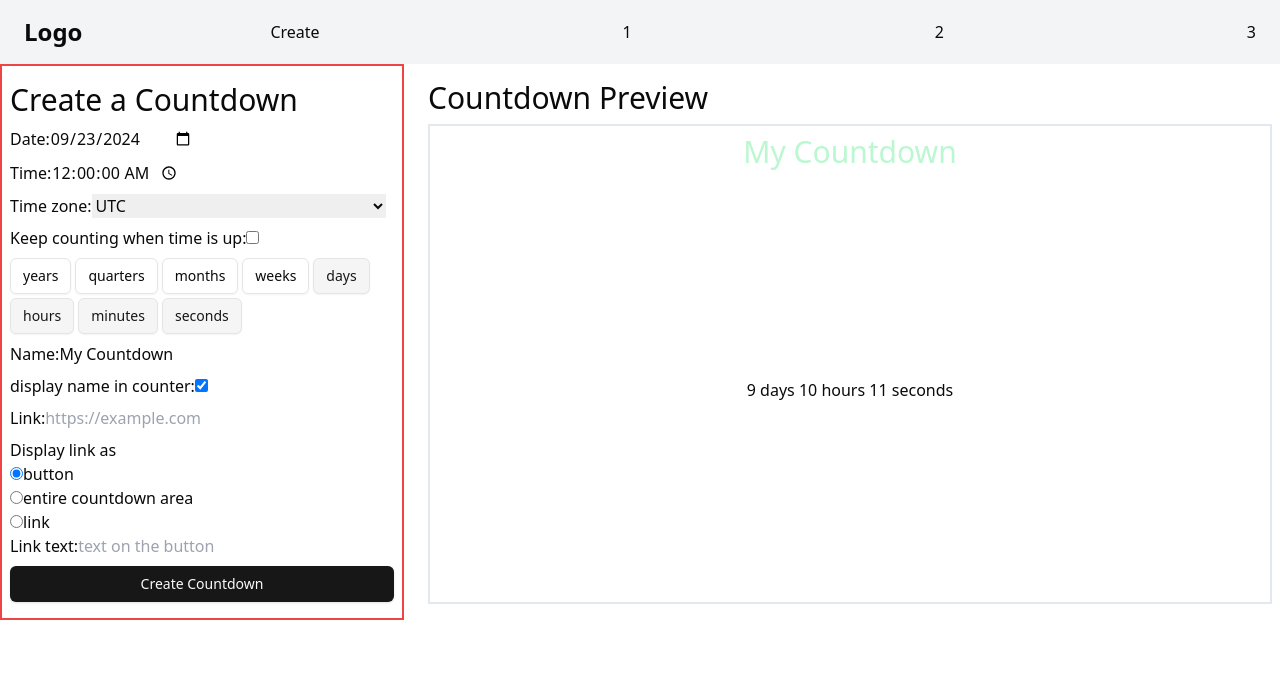
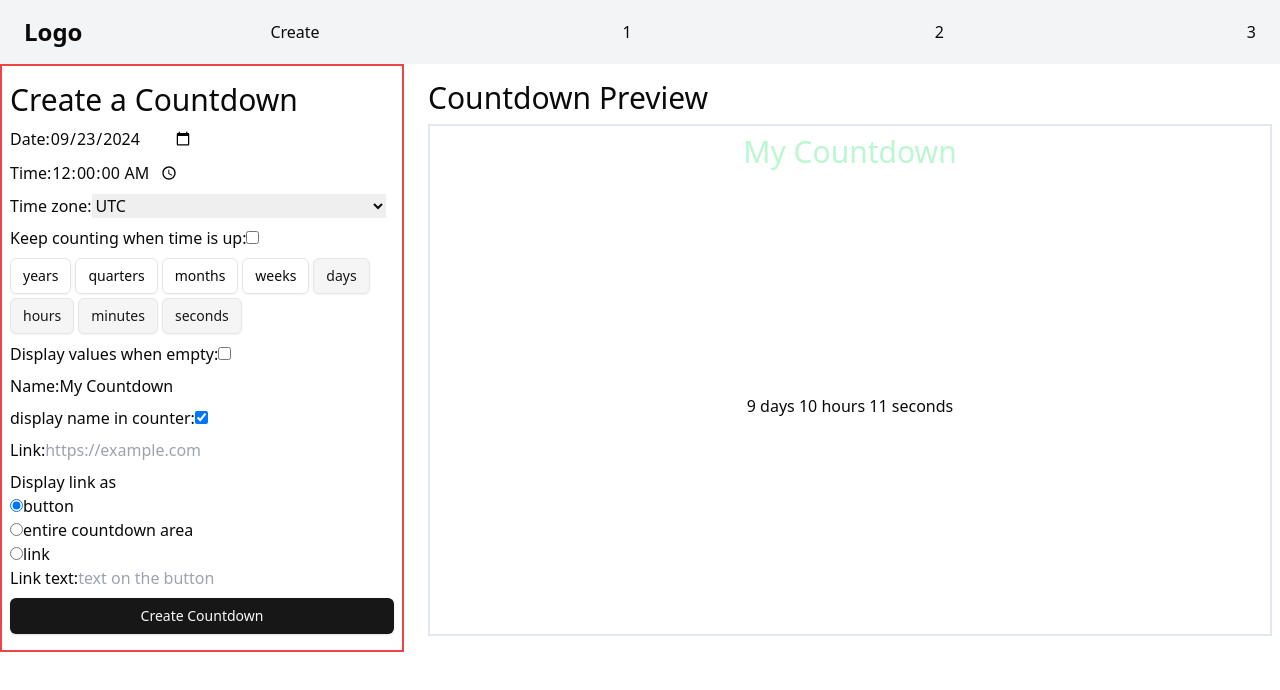
Before and after one commit to Daan-v-Berkel/countdown, a React (Vite) app: page / in a window 1280 px wide. Shown: the top 690 px of the page. Built offline with nearby package versions, Linux system fonts and the light colour scheme.

Commit message:
added option for displaying empty values. alst changes for countdownDetails to work

```diff
--- a/src/components/CountdownDisplay.jsx
+++ b/src/components/CountdownDisplay.jsx
@@ -13,7 +13,6 @@ function CountdownDisplay({ countdownData, countdownDetails }) {
 			seconds: null,
 		}
 	);
-	const [duration, SetDuration] = useState(Duration.fromMillis(0));
 	const [isFinished, setIsFinished] = useState(false);
 
 	const getCountdown = () => {
@@ -63,6 +62,9 @@ function CountdownDisplay({ countdownData, countdownDetails }) {
 				<p>Loading...</p>
 				:
 				Object.entries(timeLeft).map(([key, value]) => (
+					countdownDetails.forceTimeValueWhenEmpty ?
+					<span key={key}>{Math.abs(parseInt(value))} {key} </span>
+					:
 					Math.abs(value) > 0 && <span key={key}>{Math.abs(parseInt(value))} {key} </span>
 				))
 			}
--- a/src/components/CountdownForm.jsx
+++ b/src/components/CountdownForm.jsx
@@ -29,6 +29,7 @@ function CountdownForm() {
 		countdownLink: '',
 		linkText: '',
 		linkType: 'button',
+		forceTimeValueWhenEmpty: false,
 		errors: {},
 	});
 	const [createdCountdown, setCreatedCountdown] = useState(null);
@@ -42,7 +43,7 @@ function CountdownForm() {
 		}
     // Save countdown data to localStorage atm
 		const countdownId = Math.random().toString(36).substr(2, 9);  // Generate a unique id
-    localStorage.setItem(countdownId, JSON.stringify(countdownData));
+    localStorage.setItem(countdownId, JSON.stringify({countdownData: countdownData, countdownDetails: countdownDetails}));
     setCreatedCountdown(window.location + `countdown/${countdownId}`);
   };
 
@@ -188,14 +189,26 @@ function CountdownForm() {
 					name="timeValuesDisplayed">
 						{Object.entries(countdownData.timeValuesDisplayed).map(([key, value]) => (
 							<ToggleGroupItem
-								defaultChecked={value}
-								value={key} key={key}
-								name={key}
-								>{key}
+							defaultChecked={value}
+							value={key} key={key}
+							name={key}
+							>{key}
 								</ToggleGroupItem>
 						))}
 					</ToggleGroup>
 
+					<label>
+						Display values when empty:
+						<input
+							type="checkbox"
+							name="forceTimeValueWhenEmpty"
+							checked={countdownDetails.keepCforceTimeValueWhenEmptyounting}
+							onChange={handleDetailChange}
+						/>
+						{countdownDetails.errors.forceTimeValueWhenEmpty && (
+							<p className='text-red-500'>{countdownDetails.errors.forceTimeValueWhenEmpty}</p>
+						)}
+					</label>
 					<label>
 						Name:
 						<input
--- a/src/components/CountdownView.jsx
+++ b/src/components/CountdownView.jsx
@@ -5,17 +5,19 @@ import CountdownDisplay from './CountdownDisplay'
 
 export default function CountdownView() {
 	const { id } = useParams();
-	const [countdownData, setCountdownData] = useState({}
-	)
+	const [countdownData, setCountdownData] = useState({})
+	const [countdownDetails, setCountdownDetails] = useState({})
 
 	useEffect(() => {
-		setCountdownData(JSON.parse(localStorage.getItem(id)))
+		const allData = JSON.parse(localStorage.getItem(id))
+		setCountdownData(allData.countdownData)
+		setCountdownDetails(allData.countdownDetails)
 	}, [id])
 
 	return (
 		<div>
 			<h1 className='text-3xl'>Countdown</h1>
-			<CountdownDisplay countdownData={countdownData} />
+			<CountdownDisplay countdownData={countdownData} countdownDetails={countdownDetails} />
 		</div>
 	)
 }
```
